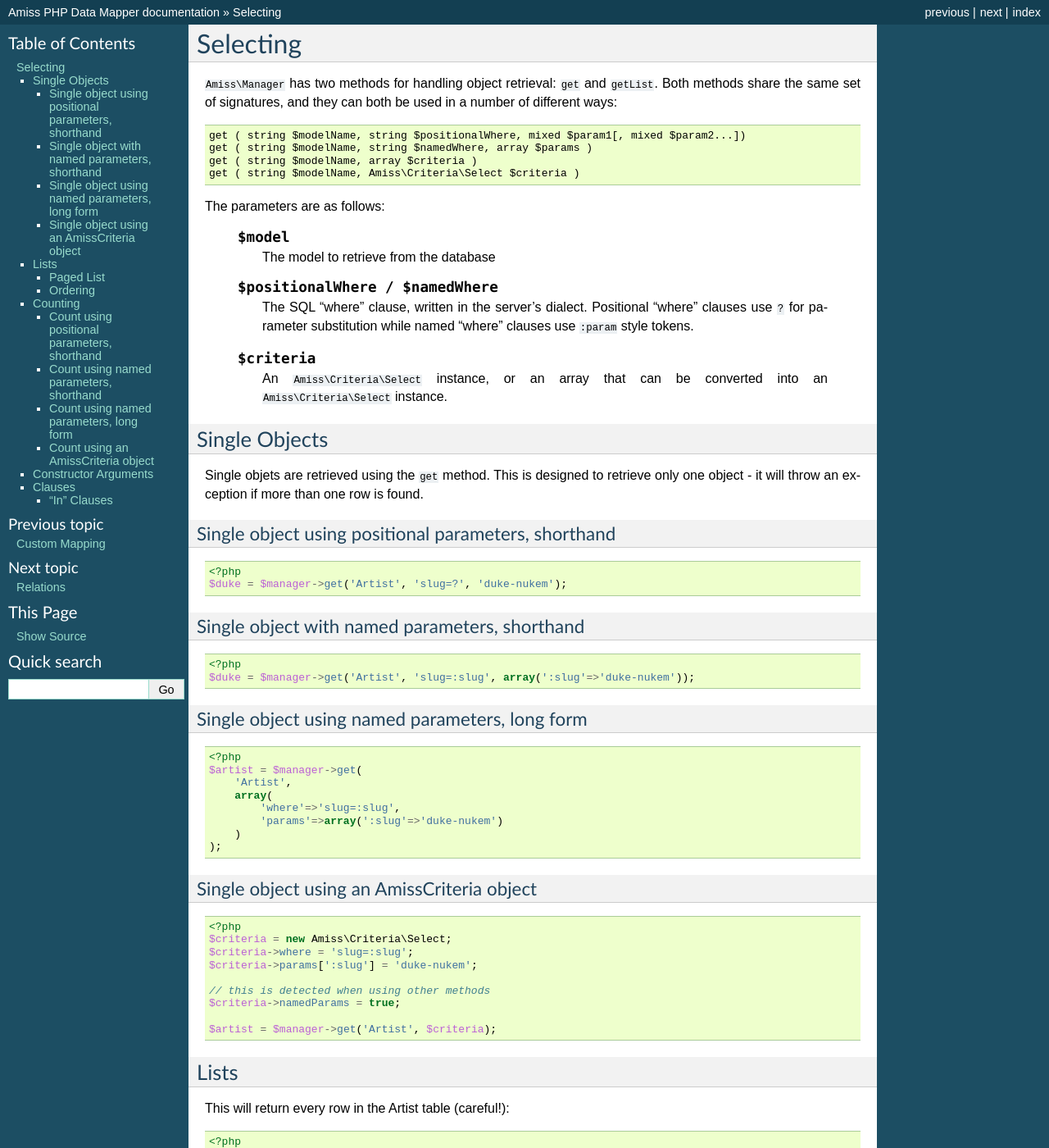
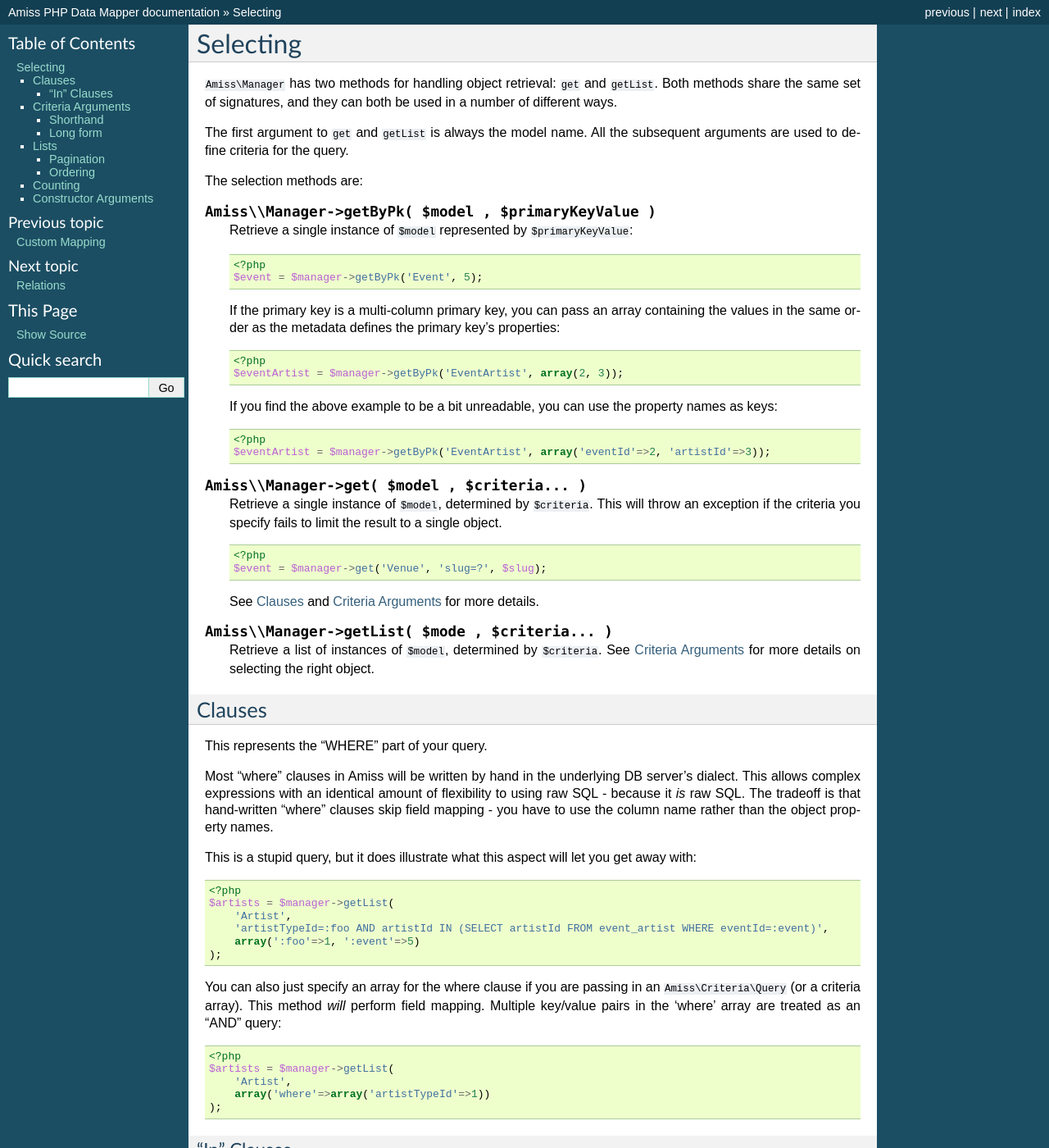
Before and after one commit to shabbyrobe/amiss, a Sphinx documentation site: the page built from doc/selecting.rst, in a window 1280 px wide and 1400 px high. Shown: the whole window at 82% size. Built offline with Sphinx 7.4.7, drawn with Linux system fonts in a browser that asks for light colours; some of the changed text lies outside the part shown.

Commit message:
doc refinements

```diff
--- a/doc/quickstart.rst
+++ b/doc/quickstart.rst
@@ -22,7 +22,8 @@ See :doc:`configuring` and :doc:`mapper/mapping` for more info.
     // about how your objects map to tables
     $mapper = new Amiss\Mapper\Note;
 
-    // This is basically a PDO with a bit of extra niceness. Don't use a PDO though.
+    // This is basically a PDO with a bit of extra niceness. You should use it instead
+    // of PDO in your own code
     $connector = new Amiss\Connector('mysql:host=127.0.0.1', 'user', 'password');
 
     // And this binds the whole mess together
--- a/doc/selecting.rst
+++ b/doc/selecting.rst
@@ -1,48 +1,185 @@
 Selecting
 =========
 
-``Amiss\Manager`` has two methods for handling object retrieval: ``get`` and ``getList``. Both methods share the same set of signatures, and they can both be used in a number of different ways::
+``Amiss\Manager`` has two methods for handling object retrieval: ``get`` and ``getList``. Both methods share the same set of signatures, and they can both be used in a number of different ways.
 
-    get ( string $modelName, string $positionalWhere, mixed $param1[, mixed $param2...])
-    get ( string $modelName, string $namedWhere, array $params )
-    get ( string $modelName, array $criteria )
-    get ( string $modelName, Amiss\Criteria\Select $criteria )
+The first argument to ``get`` and ``getList`` is always the model name. All the subsequent arguments are used to define criteria for the query.
+
+The selection methods are:
+
+.. py:method:: Amiss\\Manager->getByPk( $model , $primaryKeyValue )
+
+    Retrieve a single instance of ``$model`` represented by ``$primaryKeyValue``:
+
+    .. code-block:: php
+
+        <?php
+        $event = $manager->getByPk('Event', 5);
+
+    If the primary key is a multi-column primary key, you can pass an array containing the values in the same order as the metadata defines the primary key's properties:
+
+    .. code-block:: php
+
+        <?php
+        $eventArtist = $manager->getByPk('EventArtist', array(2, 3));
+
+    If you find the above example to be a bit unreadable, you can use the property names as keys:
+
+    .. code-block:: php
+
+        <?php
+        $eventArtist = $manager->getByPk('EventArtist', array('eventId'=>2, 'artistId'=>3));
 
 
-The parameters are as follows:
+.. py:method:: Amiss\\Manager->get( $model , $criteria... )
 
-	.. attribute:: $model
+    Retrieve a single instance of ``$model``, determined by ``$criteria``. This will throw an exception if the criteria you specify fails to limit the result to a single object.
 
-	    The model to retrieve from the database
+    .. code-block:: php
+
+        <?php
+        $event = $manager->get('Venue', 'slug=?', $slug);
+
+    See :ref:`clauses` and :ref:`criteria-arguments` for more details.
 
 
-	.. attribute:: $positionalWhere / $namedWhere
+.. py:method:: Amiss\\Manager->getList( $mode , $criteria... )
 
-	    The SQL "where" clause, written in the server's dialect. Positional "where" clauses use ``?`` for parameter substitution while named "where" clauses use ``:param`` style tokens.
+    Retrieve a list of instances of ``$model``, determined by ``$criteria``. See :ref:`criteria-arguments` for more details on selecting the right object.
 
 
-	.. attribute:: $criteria
+.. _clauses:
 
-	    An ``Amiss\Criteria\Select`` instance, or an array that can be converted into an ``Amiss\Criteria\Select`` instance.
+Clauses
+-------
 
+This represents the "WHERE" part of your query.
 
-Single Objects
---------------
+Most "where" clauses in Amiss will be written by hand in the underlying DB server's dialect. This allows complex expressions with an identical amount of flexibility to using raw SQL - because it *is* raw SQL. The tradeoff is that hand-written "where" clauses skip field mapping - you have to use the column name rather than the object property names.
 
-Single objets are retrieved using the ``get`` method. This is designed to retrieve only one object - it will throw an exception if more than one row is found.
-
-
-Single object using positional parameters, shorthand
-~~~~~~~~~~~~~~~~~~~~~~~~~~~~~~~~~~~~~~~~~~~~~~~~~~~~
+This is a stupid query, but it does illustrate what this aspect will let you get away with:
 
 .. code-block:: php
 
     <?php
-    $duke = $manager->get('Artist', 'slug=?', 'duke-nukem');
+    $artists = $manager->getList(
+        'Artist',
+        'artistTypeId=:foo AND artistId IN (SELECT artistId FROM event_artist WHERE eventId=:event)',
+        array(':foo'=>1, ':event'=>5)
+    );
 
 
-Single object with named parameters, shorthand
-~~~~~~~~~~~~~~~~~~~~~~~~~~~~~~~~~~~~~~~~~~~~~~
+You can also just specify an array for the where clause if you are passing in an ``Amiss\Criteria\Query`` (or a criteria array). This method *will* perform field mapping. Multiple key/value pairs in the 'where' array are treated as an "AND" query:
+
+.. code-block:: php
+
+    <?php
+    $artists = $manager->getList(
+        'Artist',
+        array('where'=>array('artistTypeId'=>1))
+    );
+
+
+"In" Clauses
+~~~~~~~~~~~~
+
+Vanilla PDO statements with parameters don't work with arrays and IN clauses:
+
+.. code-block:: php
+
+    <?php
+    $pdo = new PDO(...);
+    $stmt = $pdo->prepare("SELECT * FROM bar WHERE foo IN (:foo)");
+    $stmt->bindValue(':foo', array(1, 2, 3));
+    $stmt->execute();
+
+BZZT! Nope.
+
+Amiss handles unrolling non-nested array parameters:
+
+.. code-block:: php
+
+    <?php
+    $criteria = new Amiss\Criteria;
+    $criteria->where = 'foo IN (:foo)';
+    $criteria->params = array(':foo'=>array(1, 2));
+    $criteria->namedParams = true;
+    list ($where, $params) = $criteria->buildClause();
+
+    echo $where;        // foo IN (:foo_0,:foo_1)
+    var_dump($params);  // array(':foo_0'=>1, ':foo_1'=>2)
+
+
+You can use this with ``Amiss\Manager`` easily:
+
+.. code-block:: php
+
+    <?php
+    $artists = $manager->getList(
+        'Artist',
+        'artistId IN (:artistIds)',
+        array(':artistIds'=>array(1, 2, 3))
+    );
+
+
+.. note::
+
+    This does not work with positional parameters (question-mark style).
+
+.. warning::
+
+    Do not mix and match hand-interpolated query arguments and "in"-clause parameters (not that you should be doing this anyway):
+
+    .. code-block:: php
+
+        <?php
+        $criteria = new Criteria\Query;
+        $criteria->params = array(
+            ':foo'=>array(1, 2),
+            ':bar'=>array(3, 4),
+        );
+        $criteria->where = 'foo IN (:foo) AND bar="hey IN(:bar)"';
+
+        list ($where, $params) = $criteria->buildClause();
+        echo $where;
+
+    The output should be::
+
+        foo IN(:foo_0,:foo_1) AND bar="hey IN(:bar)"
+
+    However, the output will actually be::
+
+        foo IN(:foo_0,:foo_1) AND bar="hey IN(:bar_0,:bar_1)"
+
+    It's not pretty, but Amiss does not intend to babysit you so it's unlikely it will be fixed.
+
+
+
+.. _criteria-arguments:
+
+Criteria Arguments
+------------------
+
+Methods that accept query criteria do so at the end of the function signature. Query criteria can be passed in a number of different formats. The ``get()`` and ``getList()`` methods take their criteria after the the ``$modelName`` argument.
+
+Amiss treats hand-written "where" clauses as raw SQL and performs no field mapping.
+
+
+Shorthand
+~~~~~~~~~
+
+The "where" clause and parameters can be passed using a shorthand format.
+
+To select using positional placeholders, pass the where clause as the first criteria argument and each positional parameter as a subsequent argument.
+
+.. code-block:: php
+
+    <?php
+    $badNews = $manager->get('Event', 'name=? AND slug=?', 'Bad News', 'bad-news-2');
+    $bands = $manager->getList('Artist', 'artistTypeId=1');
+
+
+To select using named placeholders, pass the where clause as the first criteria argument and an array of parameters the next argument:
 
 .. code-block:: php
 
@@ -50,8 +187,10 @@ Single object with named parameters, shorthand
     $duke = $manager->get('Artist', 'slug=:slug', array(':slug'=>'duke-nukem'));
 
 
-Single object using named parameters, long form
-~~~~~~~~~~~~~~~~~~~~~~~~~~~~~~~~~~~~~~~~~~~~~~~
+Long form
+~~~~~~~~~
+
+The long form of query criteria is either an array representation of the relevant ``Amiss\Criteria\\Query`` derivative, or an actual instance thereof.
 
 .. code-block:: php
 
@@ -64,9 +203,6 @@ Single object using named parameters, long form
         )
     );
 
-
-Single object using an Amiss\Criteria object
-~~~~~~~~~~~~~~~~~~~~~~~~~~~~~~~~~~~~~~~~~~~~
 
 .. code-block:: php
 
@@ -84,7 +220,7 @@ Single object using an Amiss\Criteria object
 Lists
 -----
 
-This will return every row in the Artist table (careful!):
+The ``getList()`` method will return every row in the Artist table if no criteria are passed (be careful!):
 
 .. code-block:: php
 
@@ -92,7 +228,10 @@ This will return every row in the Artist table (careful!):
     $artists = $manager->getList('Artist');
 
 
-Paged List
+In addition to the "where" clause and parameters, ``getList()`` will also make use of additional criteria:
+
+
+Pagination
 ~~~~~~~~~~
 
 Retrieve page 1, page size 30:
@@ -154,56 +293,22 @@ You can also order ascending on a single column with the following shorthand:
 Counting
 --------
 
-You can use all of the same signatures that you use for ``get`` to count rows (excluding LIMITs, of course):
-
-
-Count using positional parameters, shorthand
-~~~~~~~~~~~~~~~~~~~~~~~~~~~~~~~~~~~~~~~~~~~~
+You can use all of the same signatures that you use for ``Amiss\Manager->get()`` to count rows:
 
 .. code-block:: php
 
     <?php
+    // positional parameters
     $dukeCount = $manager->count('Artist', 'slug=?', 'duke-nukem');
 
-
-Count using named parameters, shorthand
-~~~~~~~~~~~~~~~~~~~~~~~~~~~~~~~~~~~~~~~
-
-.. code-block:: php
-
-    <?php
+    // named parameters, shorthand:
     $dukeCount = $manager->count('Artist', 'slug=:slug', array(':slug'=>'duke-nukem'));
 
-
-Count using named parameters, long form
-~~~~~~~~~~~~~~~~~~~~~~~~~~~~~~~~~~~~~~~
-
-.. code-block:: php
-
-    <?php
-    $artistCount = $manager->count(
-        'Artist',
-        array(
-            'where'=>'slug=:slug',
-            'params'=>array(':slug'=>'duke-nukem')
-        )
-    );
-
-
-Count using an Amiss\Criteria object
-~~~~~~~~~~~~~~~~~~~~~~~~~~~~~~~~~~~~
-
-.. code-block:: php
-
-    <?php
-    $criteria = new Amiss\Criteria\Select;
+    // long form
+    $criteria = new \Amiss\Criteria\Query();
     $criteria->where = 'slug=:slug';
-    $criteria->params[':slug'] = 'duke-nukem';
-
-    // this is detected when using other methods
-    $criteria->namedParams = true;
-
-    $count = $manager->count('Artist', $criteria);
+    $criteria->params = array(':slug'=>'duke-nukem');
+    $dukeCount = $manager->count('Artist', $criteria);
 
 
 Constructor Arguments
@@ -244,107 +349,3 @@ If you are mapping an object that requires constructor arguments, you can pass t
 
 
 .. note:: Amiss does not yet support using row values as constructor arguments.
-
-
-Clauses
--------
-
-The "where" clause is written by hand in the underlying DB server's dialect. This allows complex expressions with an identical amount of flexibility to using raw SQL - because it *is* raw SQL. The tradeoff is that your clauses may not necessarily be portable.
-
-Ultimately, this kind of means you don't really save too much code when selecting with Amiss, but have you ever met a developer who didn't go the long way to avoid doing something they hate?
-
-This is a stupid query, but it does illustrate what this aspect will let you get away with:
-
-.. code-block:: php
-
-    <?php
-    $artists = $manager->getList(
-        'Artist',
-        'artistTypeId=:foo AND artistId IN (SELECT artistId FROM event_artist WHERE eventId=:event)',
-        array(':foo'=>1, ':event'=>5)
-    );
-
-
-You can also just specify an array for the where clause if you are passing in an ``Amiss\Criteria\Query`` (or a criteria array):
-
-.. code-block:: php
-
-    <?php
-    $artists = $manager->getList(
-        'Artist',
-        array('where'=>array('artistTypeId'=>1))
-    );
-
-
-"In" Clauses
-~~~~~~~~~~~~
-
-Vanilla PDO statements with parameters don't work with arrays and IN clauses:
-
-.. code-block:: php
-
-    <?php
-    $pdo = new PDO(...);
-    $stmt = $pdo->prepare("SELECT * FROM bar WHERE foo IN (:foo)");
-    $stmt->bindValue(':foo', array(1, 2, 3));
-    $stmt->execute();
-
-BZZT! Nope.
-
-Amiss handles unrolling non-nested array parameters:
-
-.. code-block:: php
-
-    <?php
-    $criteria = new Amiss\Criteria;
-    $criteria->where = 'foo IN (:foo)';
-    $criteria->params = array(':foo'=>array(1, 2));
-    $criteria->namedParams = true;
-    list ($where, $params) = $criteria->buildClause();
-
-    echo $where;        // foo IN (:foo_0,:foo_1)
-    var_dump($params);  // array(':foo_0'=>1, ':foo_1'=>2)
-
-
-You can use this with ``Amiss\Manager`` easily:
-
-.. code-block:: php
-
-    <?php
-    $artists = $manager->getList(
-        'Artist',
-        'artistId IN (:artistIds)',
-        array(':artistIds'=>array(1, 2, 3))
-    );
-
-
-.. note::
-
-	This does not work with positional parameters (question-mark style).
-
-.. warning::
-
-    Do not mix and match hand-interpolated query arguments and "in"-clause parameters (not that you should be doing this anyway):
-
-    .. code-block:: php
-
-        <?php
-        $criteria = new Criteria\Query;
-        $criteria->params = array(
-            ':foo'=>array(1, 2),
-            ':bar'=>array(3, 4),
-        );
-        $criteria->where = 'foo IN (:foo) AND bar="hey IN(:bar)"';
-
-        list ($where, $params) = $criteria->buildClause();
-        echo $where;
-
-    The output should be::
-
-        foo IN(:foo_0,:foo_1) AND bar="hey IN(:bar)"
-
-    However, the output will actually be::
-
-        foo IN(:foo_0,:foo_1) AND bar="hey IN(:bar_0,:bar_1)"
-
-    It's not pretty, but Amiss does not intend to babysit you so it's unlikely it will be fixed.
```
Also changed, not shown: doc/mapper/custom.rst (+8 -11 lines), doc/relations.rst (+7 -4 lines).
